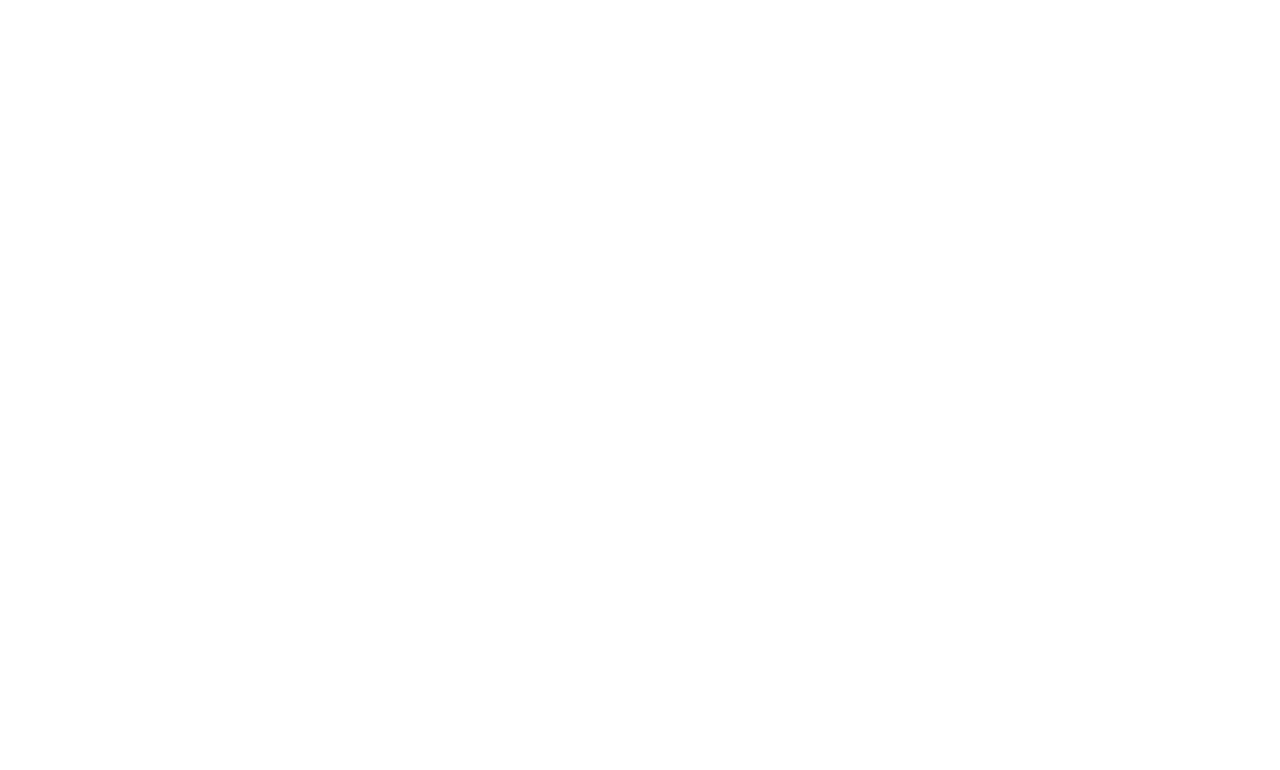
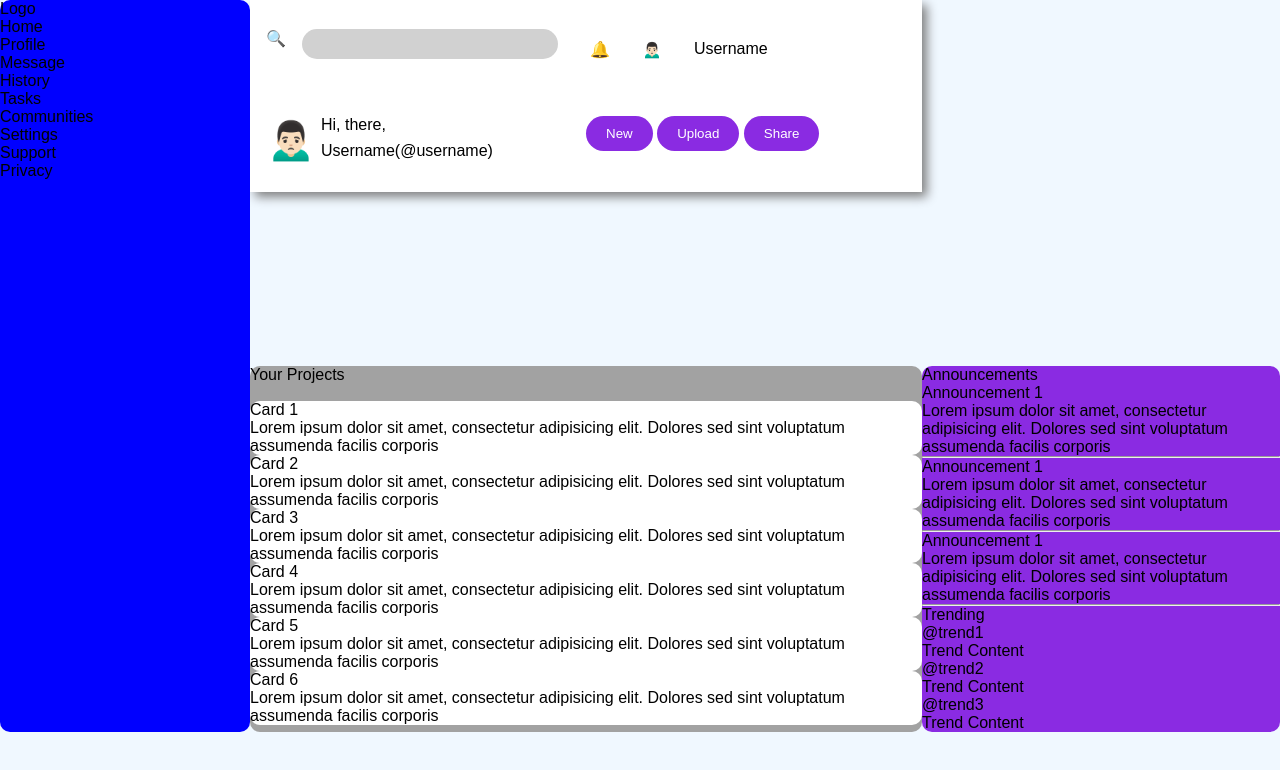
Before and after one commit to zekeer21/basic_exercises, a plain HTML site: page project-dashboard/index.html in a window 1280 px wide. Drawn offline with Linux system fonts and the light colour scheme.

Commit message:
Modifying

```diff
--- a/project-dashboard/index.html
+++ b/project-dashboard/index.html
@@ -4,9 +4,106 @@
     <meta charset="UTF-8">
     <meta http-equiv="X-UA-Compatible" content="IE=edge">
     <meta name="viewport" content="width=device-width, initial-scale=1.0">
+    <link rel="stylesheet" href="style.css">
     <title>Project Dashboard</title>
 </head>
 <body>
+    <div class="main-container">
+        <div class="header">
+            <div class="top-header">
+                <div class="search">
+                    <p class="search-icon">🔍</p>
+                    <input type="text" name="search" id="search"/>
+                </div>
+                <div class="notif">
+                    <p class="notif-icon">🔔</p>
+                    <p class="user-icon">🙍🏻‍♂️</p>
+                    <p class="user-name">Username</p>
+                </div>
+            </div>
+            <div class="bottom-header">
+                <div class="bott-group">
+                    <p class="bottom-user-icon">🙍🏻‍♂️</p>
+                    <p class="bottom-message">Hi, there,</p>
+                    <p class="bott-username">Username(@username)</p>
+                </div>
+                <div class="bott-buttons">
+                    <button type="button" id="new-button">New</button>
+                    <button type="button" id="uploadd-button">Upload</button>
+                    <button type="button" id="share-button">Share</button>
+                </div>
+            </div>
+        </div>
+
+        <div class="sidebar">
+            <p class="side-logo">Logo</p>
+            <div class="side-nav">
+                <p>Home</p>
+                <p>Profile</p>
+                <p>Message</p>
+                <p>History</p>
+                <p>Tasks</p>
+                <p>Communities</p>
+            </div>
+            <div class="side-settings">
+                <p>Settings</p>
+                <p>Support</p>
+                <p>Privacy</p>
+            </div>
+        </div>
+        <div class="main-cards">
+            <p class="card-heading">Your Projects</p>
+            <div class="cards">
+                <div class="card">
+                    <p class="title">Card 1</p>
+                    <p>Lorem ipsum dolor sit amet, consectetur adipisicing elit. Dolores sed sint voluptatum assumenda facilis corporis</p>
+                </div>
+                <div class="card">
+                    <p class="title">Card 2</p>
+                    <p>Lorem ipsum dolor sit amet, consectetur adipisicing elit. Dolores sed sint voluptatum assumenda facilis corporis</p>
+                </div>
+                <div class="card">
+                    <p class="title">Card 3</p>
+                    <p>Lorem ipsum dolor sit amet, consectetur adipisicing elit. Dolores sed sint voluptatum assumenda facilis corporis</p>
+                </div>
+                <div class="card">
+                    <p class="title">Card 4</p>
+                    <p>Lorem ipsum dolor sit amet, consectetur adipisicing elit. Dolores sed sint voluptatum assumenda facilis corporis</p>
+                </div>
+                <div class="card">
+                    <p class="title">Card 5</p>
+                    <p>Lorem ipsum dolor sit amet, consectetur adipisicing elit. Dolores sed sint voluptatum assumenda facilis corporis</p>
+                </div>
+                <div class="card">
+                    <p class="title">Card 6</p>
+                    <p>Lorem ipsum dolor sit amet, consectetur adipisicing elit. Dolores sed sint voluptatum assumenda facilis corporis</p>
+                </div>
+            </div>
+        </div>
+        <div class="side-cards">
+            <p class="side-card-head1">Announcements</p>
+            <div class="card-announce">
+                <p class="card-title">Announcement 1</p>
+                <p>Lorem ipsum dolor sit amet, consectetur adipisicing elit. Dolores sed sint voluptatum assumenda facilis corporis</p>
+                <hr>
+                <p class="card-title">Announcement 1</p>
+                <p>Lorem ipsum dolor sit amet, consectetur adipisicing elit. Dolores sed sint voluptatum assumenda facilis corporis</p>
+                <hr>
+                <p class="card-title">Announcement 1</p>
+                <p>Lorem ipsum dolor sit amet, consectetur adipisicing elit. Dolores sed sint voluptatum assumenda facilis corporis</p>
+                <hr>
+            </div>
+            <p class="side-card-head2">Trending</p>
+            <div class="card-trending">
+                <p class="trend-title">@trend1</p>
+                <p>Trend Content</p>
+                <p class="trend-title">@trend2</p>
+                <p>Trend Content</p>
+                <p class="trend-title">@trend3</p>
+                <p>Trend Content</p>
+            </div>
+        </div>
+    </div>
 
 </body>
 </html>
--- a/project-dashboard/style.css
+++ b/project-dashboard/style.css
@@ -0,0 +1,112 @@
+*{
+    padding: 0;
+    margin: 0;
+}
+
+body{
+    font-family: Arial, Helvetica, sans-serif;
+    background-color: aliceblue;
+}
+
+.main-container{
+    display: grid;
+    grid-template-columns: 250px 1fr;
+    grid-template-rows: 1fr 1fr;
+}
+
+.header{
+    padding: 1rem;
+    background-color: white;
+    height: 20vh;
+    width: 50vw;
+    box-shadow: 5px 5px 10px grey;
+    display: grid;
+    grid-column: 2;
+    gap: 2em;
+    align-items: center;
+}
+
+button{
+    padding: 10px 20px;
+    color: white;
+    background-color: blueviolet;
+    border: none;
+    border-radius: 20px;
+    cursor: pointer;
+}
+.header .top-header{
+    display: inline-grid;
+    grid-template-columns: 1fr 3fr repeat(3, 1fr);
+    gap: 2rem;
+}
+
+.top-header .search{
+    display: grid;
+    grid-template-columns: 1fr 1fr;
+    gap: 1rem;
+}
+.search input{
+    padding: 0;
+    height: 30px;
+    width: 20vw;
+    border: none;
+    border-radius: 20px;
+    background-color: rgb(209, 209, 209);
+}
+
+.top-header .notif{
+    display: grid;
+    grid-template-columns: repeat(3, 1fr);
+    gap: 2em;
+    align-content: end;
+}
+
+.bottom-header{
+    display: grid;
+    grid-template-columns: 1fr 1fr;
+}
+
+.bottom-header .bott-group{
+    display: grid;
+    grid-template-columns: 50px 100px;
+    gap: 5px;
+    align-content: center;
+}
+
+.bott-group .bottom-user-icon{
+    grid-row: 1 / span 2;
+    font-size: 40px;
+}
+
+.sidebar{
+    background-color: blue;
+    border-radius: 10px;
+    grid-row: 1 / 3;
+}
+
+.main-cards{
+    background-color: rgb(162, 162, 162);
+    border-radius: 10px;
+    grid-row: 2 / 3;
+    display: grid;
+    gap: 10px;
+}
+
+.main-cards .cards{
+    grid-column: 1 / span 2;
+}
+
+.cards .card{
+    grid-template-columns: repeat(auto-fit, minmax(250px, 1fr));
+    background-color: white;
+    grid-row: 1 / 2;
+    row-gap: 10px;
+    column-gap: 5px;
+    border-radius: 10px;
+}
+
+.side-cards{
+    background-color: blueviolet;
+    border-radius: 10px;
+    grid-row: 2 / 3;
+}
```
